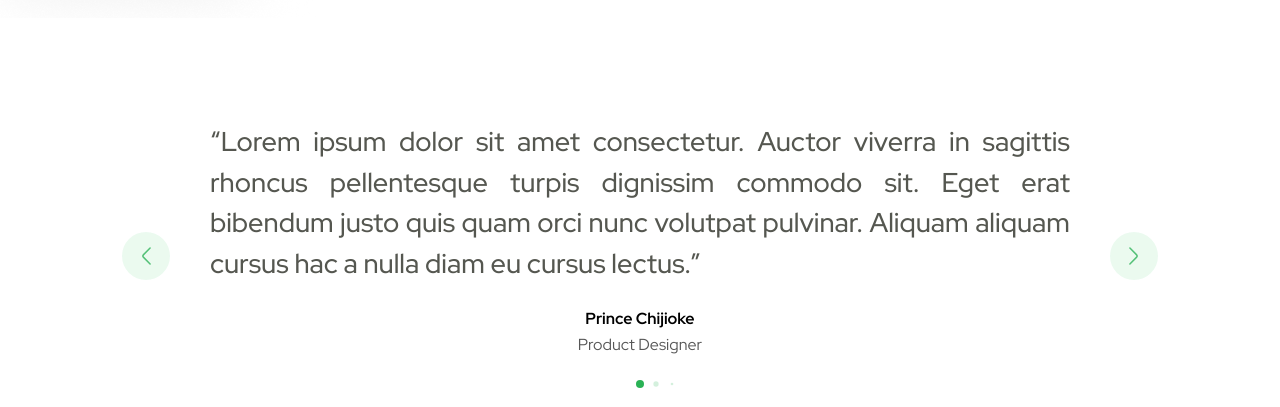
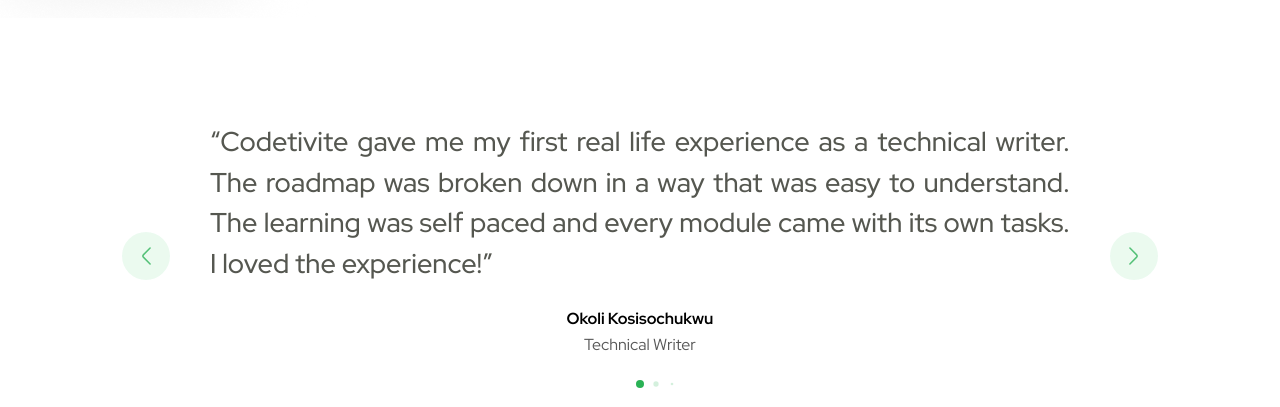
Before and after one commit to CodetiviteCore/codetivite-frontend, a React (Create React App) app: page / in a window 1280 px wide. Shown: the part 3140-3547 px from the top of the page. Built offline with nearby package versions, Linux system fonts and the light colour scheme.

Commit message:
Chore: Update testimonials

```diff
--- a/src/pages/SharedPages/LandingPage/LandingPage.js
+++ b/src/pages/SharedPages/LandingPage/LandingPage.js
@@ -382,16 +382,31 @@
           <Slide>
             <LandingCarouselElement>
               <h5>
-                “Lorem ipsum dolor sit amet consectetur.
-                Auctor viverra in sagittis rhoncus pellentesque turpis dignissim commodo sit.
-                Eget erat bibendum justo quis quam orci nunc volutpat pulvinar.
-                Aliquam aliquam cursus hac a nulla diam eu cursus lectus.”
+                “Codetivite gave me my first real life experience as a technical writer. The roadmap was broken down in a way that was easy to understand. The learning was self paced and every module came with its own tasks. I loved the experience!”
               </h5>
-              <h6>Prince Chijioke</h6>
-              <p>Product Designer</p>
+              <h6>Okoli Kosisochukwu</h6>
+              <p>Technical Writer</p>
             </LandingCarouselElement>
           </Slide>
           <Slide>
+            <LandingCarouselElement>
+              <h5>
+                “Codetivite is revolutionary! The literal meaning of digital internships. Where else can you get real life experience to put you ahead in your career.”
+              </h5>
+              <h6>Okorie Rachel</h6>
+              <p>Backend Engineer</p>
+            </LandingCarouselElement>
+          </Slide>
+          <SwiperSlide>
+            <LandingCarouselElement>
+              <h5>
+                “Where would I have been without codetivite!”
+              </h5>
+              <h6>Victor Ama</h6>
+              <p>Frontend Developer</p>
+            </LandingCarouselElement>
+          </SwiperSlide>
+          {/* <SwiperSlide>
             <LandingCarouselElement>
               <h5>
                 “Lorem ipsum dolor sit amet consectetur.
@@ -402,31 +417,7 @@
               <h6>Prince Chijioke</h6>
               <p>Product Designer</p>
             </LandingCarouselElement>
-          </Slide>
-          <SwiperSlide>
-            <LandingCarouselElement>
-              <h5>
-                “Lorem ipsum dolor sit amet consectetur.
-                Auctor viverra in sagittis rhoncus pellentesque turpis dignissim commodo sit.
-                Eget erat bibendum justo quis quam orci nunc volutpat pulvinar.
-                Aliquam aliquam cursus hac a nulla diam eu cursus lectus.”
-              </h5>
-              <h6>Prince Chijioke</h6>
-              <p>Product Designer</p>
-            </LandingCarouselElement>
-          </SwiperSlide>
-          <SwiperSlide>
-            <LandingCarouselElement>
-              <h5>
-                “Lorem ipsum dolor sit amet consectetur.
-                Auctor viverra in sagittis rhoncus pellentesque turpis dignissim commodo sit.
-                Eget erat bibendum justo quis quam orci nunc volutpat pulvinar.
-                Aliquam aliquam cursus hac a nulla diam eu cursus lectus.”
-              </h5>
-              <h6>Prince Chijioke</h6>
-              <p>Product Designer</p>
-            </LandingCarouselElement>
-          </SwiperSlide>
+          </SwiperSlide> */}
           <PrevArrow className="prev">{<LeftArrow />}</PrevArrow>
           <NextArrow className="next">{<RightArrow />}</NextArrow>
         </Swiper>
```
